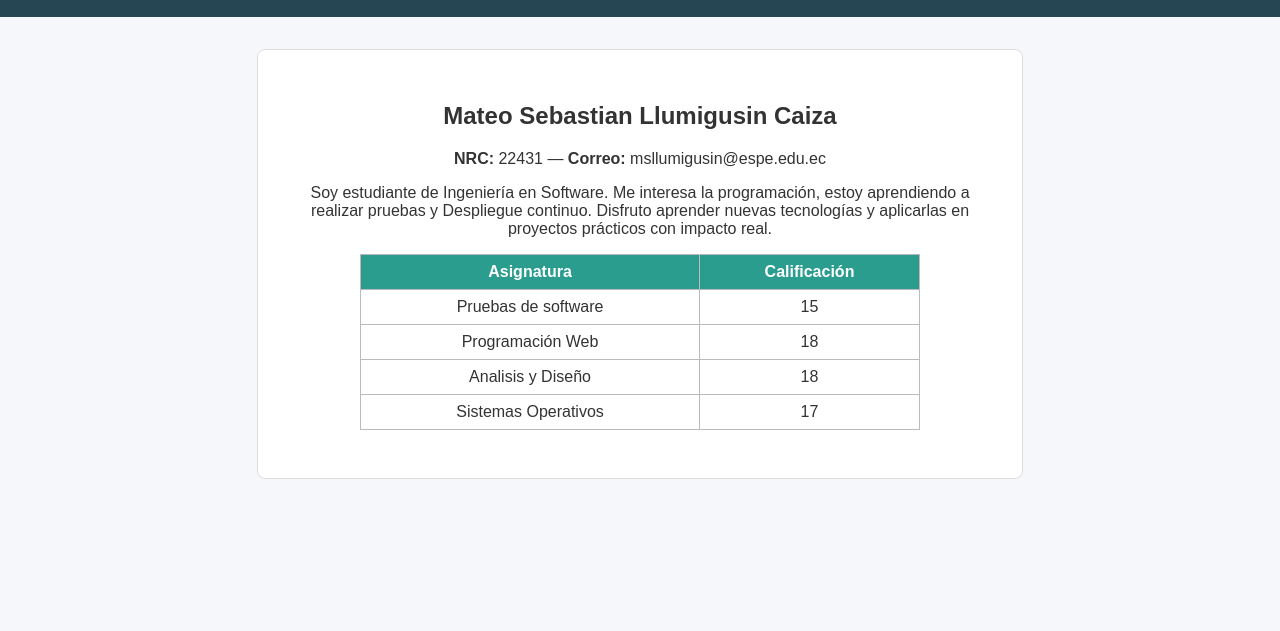
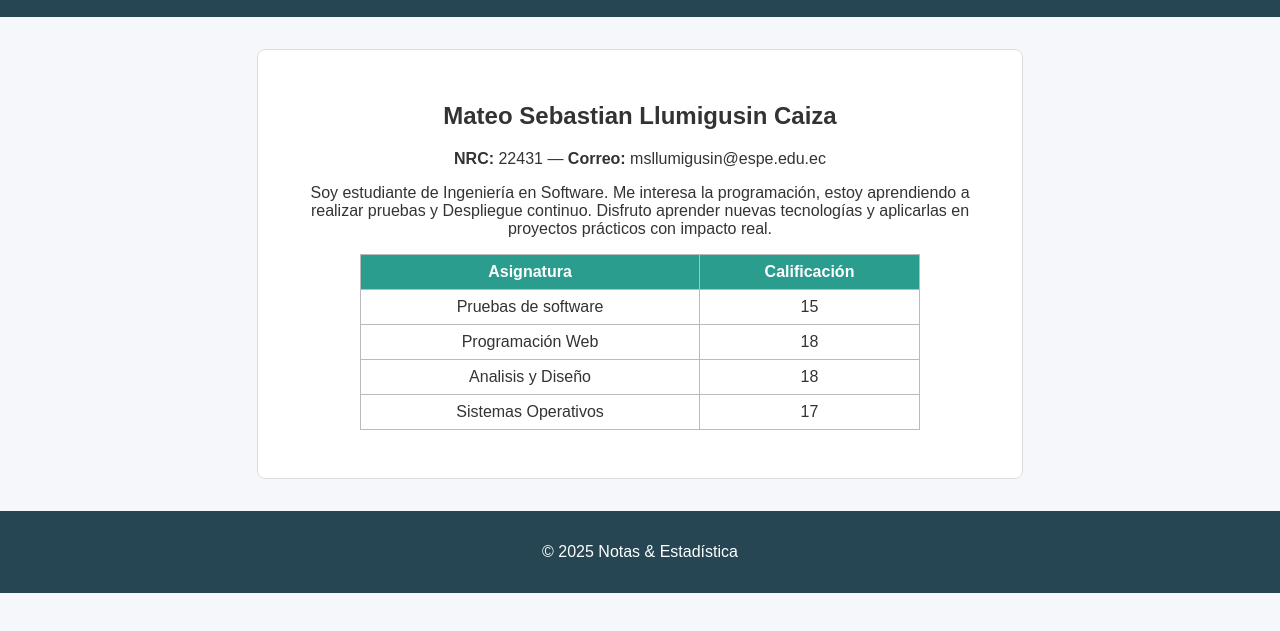
Before and after one commit to MATEOCAIZA/Laboratorio6, a website: page public/index.html in a window 1280 px wide. Shown: the part 95-726 px from the top of the page. Drawn offline with Linux system fonts and the light colour scheme.

Commit message:
Despliegue

```diff
--- a/public/index.html
+++ b/public/index.html
@@ -32,5 +32,8 @@
       <tr><td>Sistemas Operativos</td><td>17</td></tr>
     </table>
   </main>
+  <footer>
+    <p>© 2025 Notas & Estadística</p>
+  </footer>
 </body>
 </html>
```
Also changed, not shown: utils.test.js (+1 -1 lines), 1 other file.
